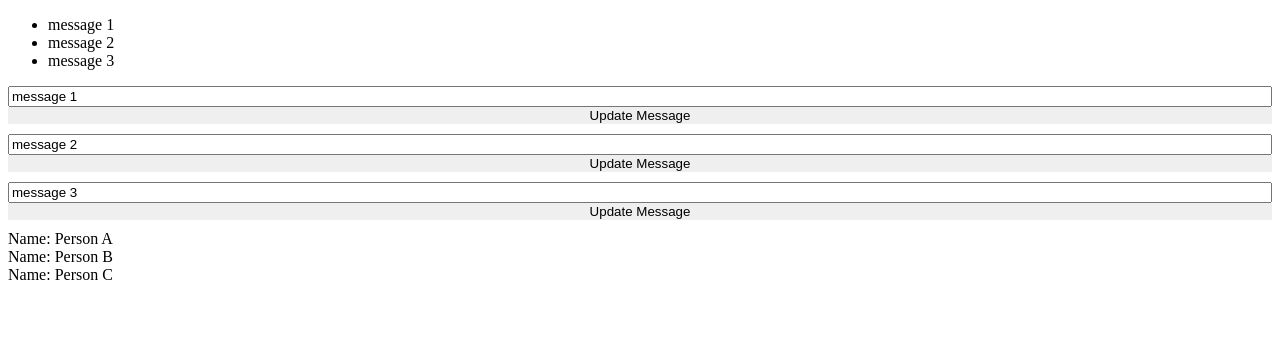
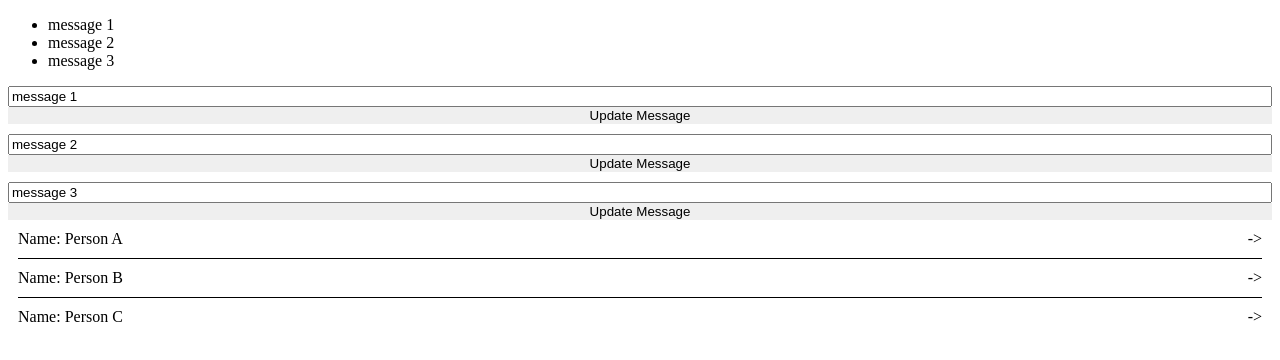
Before and after one commit to mitchellsimoens/angular-fun, an Angular app: page / in a window 1280 px wide. Shown: the top 360 px of the page. Built offline with nearby package versions, Linux system fonts and the light colour scheme.

Commit message:
Add disclose icon to list

```diff
--- a/src/app/list/list.component.css
+++ b/src/app/list/list.component.css
@@ -1,3 +1,18 @@
 .inline {
   display: inline-block;
 }
+
+.vertical {
+  border-bottom: 1px solid black;
+  margin: 10px;
+  padding: 0 0 10px;
+}
+
+.vertical:last-child {
+  border-bottom: 0;
+}
+
+.disclose {
+  cursor: pointer;
+  float: right;
+}
--- a/src/app/list/list.component.html
+++ b/src/app/list/list.component.html
@@ -1,7 +1,8 @@
 <div
   [class.inline]="inline"
+  [class.vertical]="!inline"
   *ngFor="let item of data"
-  (click)="onItemClick(item, $event)"
+  (click)="itemclick.emit({ event: $event, item: item })"
 >
   <ng-template
     ngFor
@@ -10,4 +11,12 @@
     [ngForTemplate]="template"
   >
   </ng-template>
+
+  <div
+    class="disclose"
+    *ngIf="disclose"
+    (click)="discloser.emit({ event: $event, item: item })"
+  >
+    ->
+  </div>
 </div>
--- a/src/app/list/list.component.ts
+++ b/src/app/list/list.component.ts
@@ -14,11 +14,6 @@ export class ListComponent {
   @Input() disclose: boolean;
 
   @Output() discloser = new EventEmitter();
-
-  onItemClick (item, event) {
-    if (this.disclose) {
-      this.discloser.emit({ event, item });
-    }
-  }
+  @Output() itemclick = new EventEmitter();
 
 }
```
